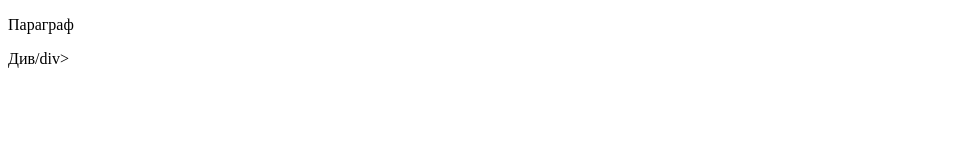
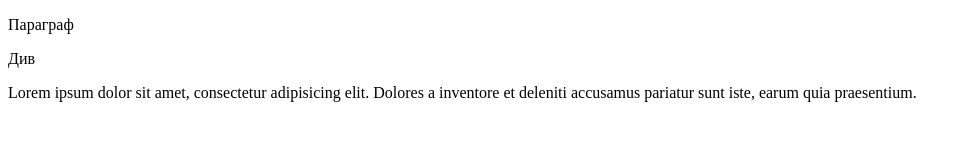
Before and after one commit to ikachinskaya/GIT-Branches, a plain HTML site: page index.html in a window 1280 px wide. Shown: the whole page, without its empty margins (0-971 px from the left). Drawn offline with Linux system fonts and the light colour scheme.

Commit message:
Edit index.html

```diff
--- a/index.html
+++ b/index.html
@@ -8,6 +8,7 @@
   </head>
   <body>
     <p>Параграф</p>
-    <div>Див/div>
+    <div>Див</div>
+    <p>Lorem ipsum dolor sit amet, consectetur adipisicing elit. Dolores a inventore et deleniti accusamus pariatur sunt iste, earum quia praesentium.</p>
 </body>
 </html>
```
